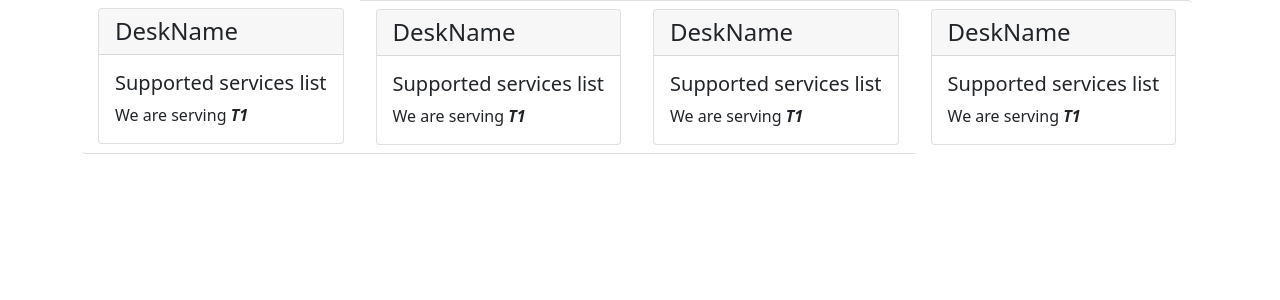
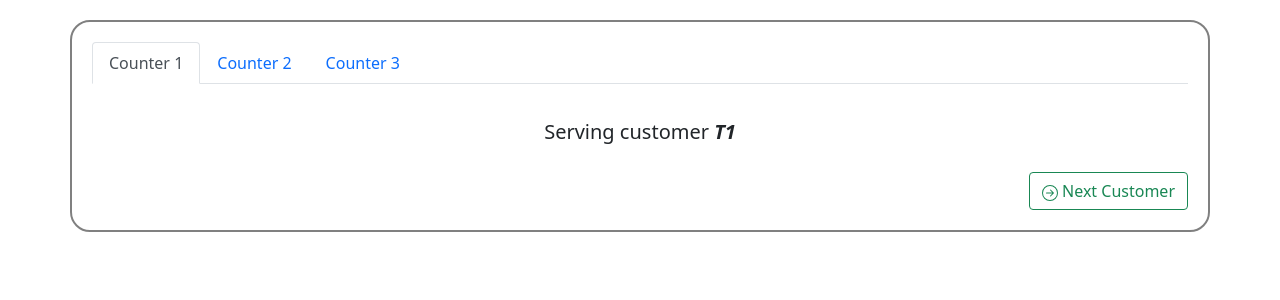
Before and after one commit to softeng-team4/softeng_OQMS_04, a React (Create React App) app in the folder client/: page / in a window 1280 px wide. Shown: the top 300 px of the page. Built offline with nearby package versions, Linux system fonts and the light colour scheme.

Commit message:
Added officer interface

```diff
--- a/client/src/App.js
+++ b/client/src/App.js
@@ -1,11 +1,11 @@
 import './App.css';
 import 'bootstrap/dist/css/bootstrap.min.css';
-import MainBoard from './MainBoard';
+import OfficerInterface from './OfficerInterface';
 
 function App() {
   return (
     <div className="App">
-      <MainBoard />
+      <OfficerInterface />
     </div>
   );
 }
--- a/client/src/MainBoard.js
+++ b/client/src/MainBoard.js
@@ -4,14 +4,11 @@ import DeskBoard from "./DeskBoard";
 import ListGroup from 'react-bootstrap/ListGroup';
 
 function MainBoard(props) {
-    const [deskList, setDeskList] = useState([]);
-
-    //setDeskList([1, 2, 3, 4]); // to delete
-    const list = [1, 2, 3, 4];
+    const [deskList, setDeskList] = useState([1, 2, 3, 4]);
 
     return <Container>
         <ListGroup horizontal variant='flush'>
-            { list.map(desk =>
+            { deskList.map(desk =>
                 <ListGroup.Item>
                     <DeskBoard key={desk} desk={desk} />
                 </ListGroup.Item>)
--- /dev/null
+++ b/client/src/OfficerInterface.js
@@ -0,0 +1,36 @@
+import { useState } from "react";
+import Button from "react-bootstrap/esm/Button";
+import Container from "react-bootstrap/esm/Container"
+import Tab from 'react-bootstrap/Tab';
+import Tabs from 'react-bootstrap/Tabs';
+
+function OfficerInterface(props) {
+    const [counterList, setCounterList] = useState([1, 2, 3]);
+
+    return <Container style={{ borderRadius: 20, borderColor: 'grey', borderWidth: 2, borderStyle: 'double', marginTop: 20, padding: 20 }}>
+        <Tabs
+            id="counter-tab"
+            className="mb-3">
+            { counterList.map(counter =>
+                <Tab eventKey={counter} title={ "Counter " + counter }>
+                    <h5 align='center' style={{ padding: 20 }}>Serving customer <i><b>T1</b></i></h5>
+                    <div align='right'>
+                        <Button variant="outline-success">
+                            <svg
+                                xmlns="http://www.w3.org/2000/svg"
+                                width="16"
+                                height="16"
+                                fill="currentColor"
+                                className="bi bi-arrow-right-circle"
+                                viewBox="0 0 16 16">
+                                <path fill-rule="evenodd" d="M1 8a7 7 0 1 0 14 0A7 7 0 0 0 1 8zm15 0A8 8 0 1 1 0 8a8 8 0 0 1 16 0zM4.5 7.5a.5.5 0 0 0 0 1h5.793l-2.147 2.146a.5.5 0 0 0 .708.708l3-3a.5.5 0 0 0 0-.708l-3-3a.5.5 0 1 0-.708.708L10.293 7.5H4.5z"/>
+                            </svg> Next Customer
+                        </Button>
+                    </div>
+                </Tab>)
+            }
+        </Tabs>
+    </Container>
+}
+
+export default OfficerInterface;
```
